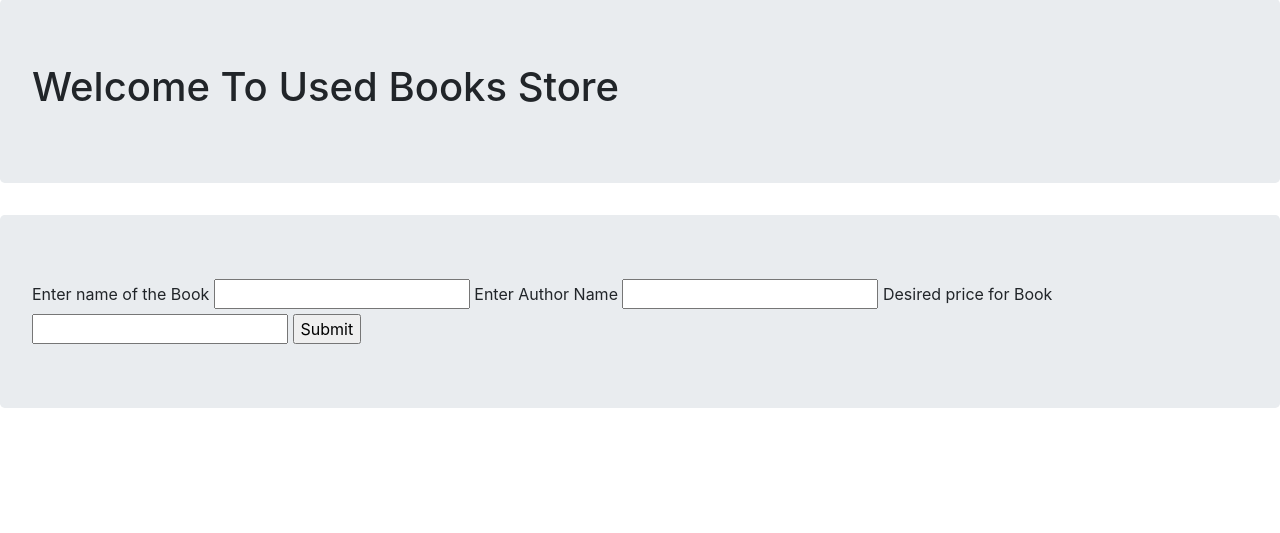
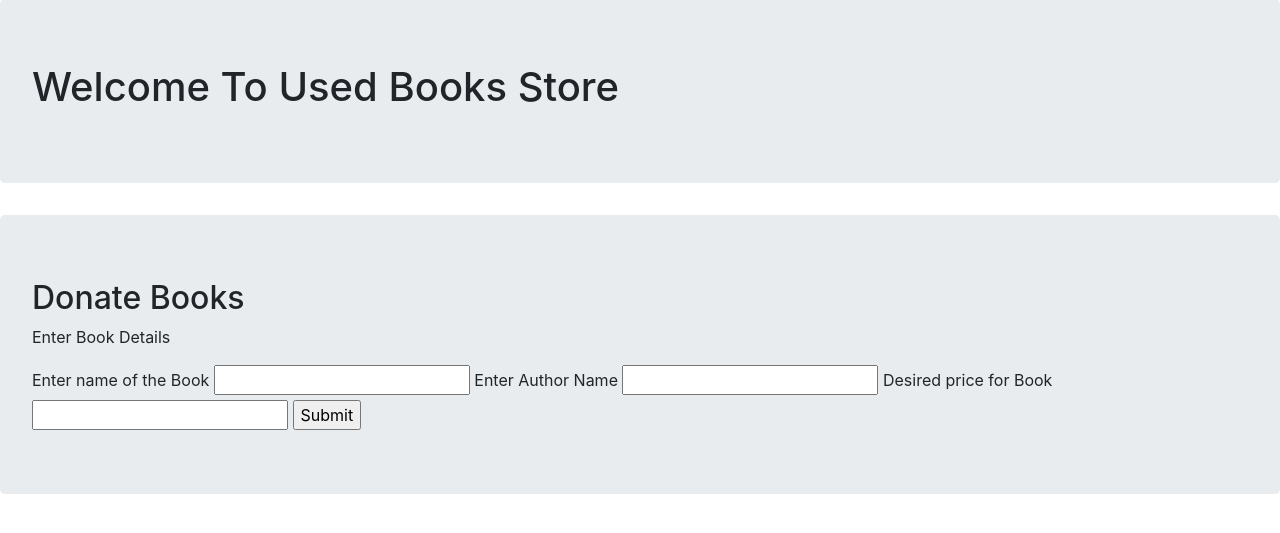
Before and after one commit to ReshmaRegijc/book, a Flask app: page /add in a window 1280 px wide. Shown: the part 57-590 px from the top of the page. Run offline with Flask 2, Linux system fonts and the light colour scheme; some libraries are stand-ins or nearby versions.

```diff
--- a/book/templates/add.html
+++ b/book/templates/add.html
@@ -4,6 +4,8 @@
 
 <div class="jumbotron">
 
+    <h2>Donate Books</h2>
+    <p>Enter Book Details</p>
 
 
     <form method="POST">
```
